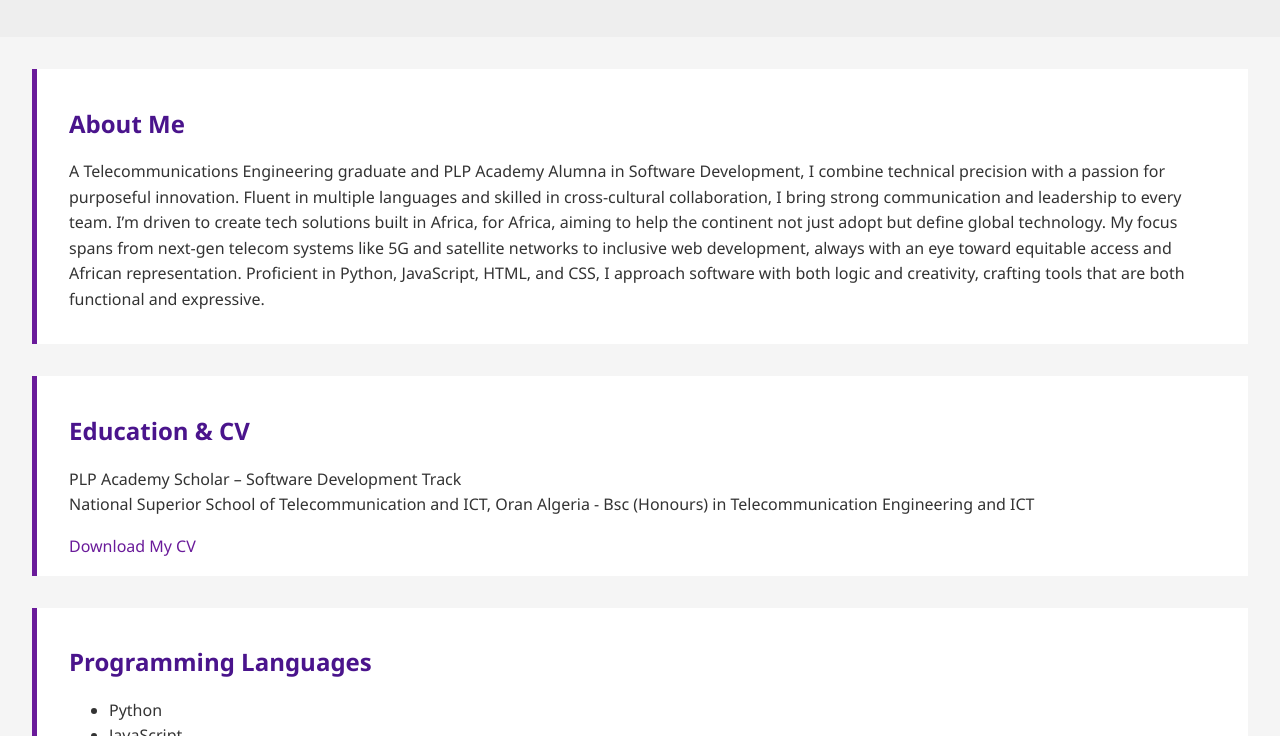
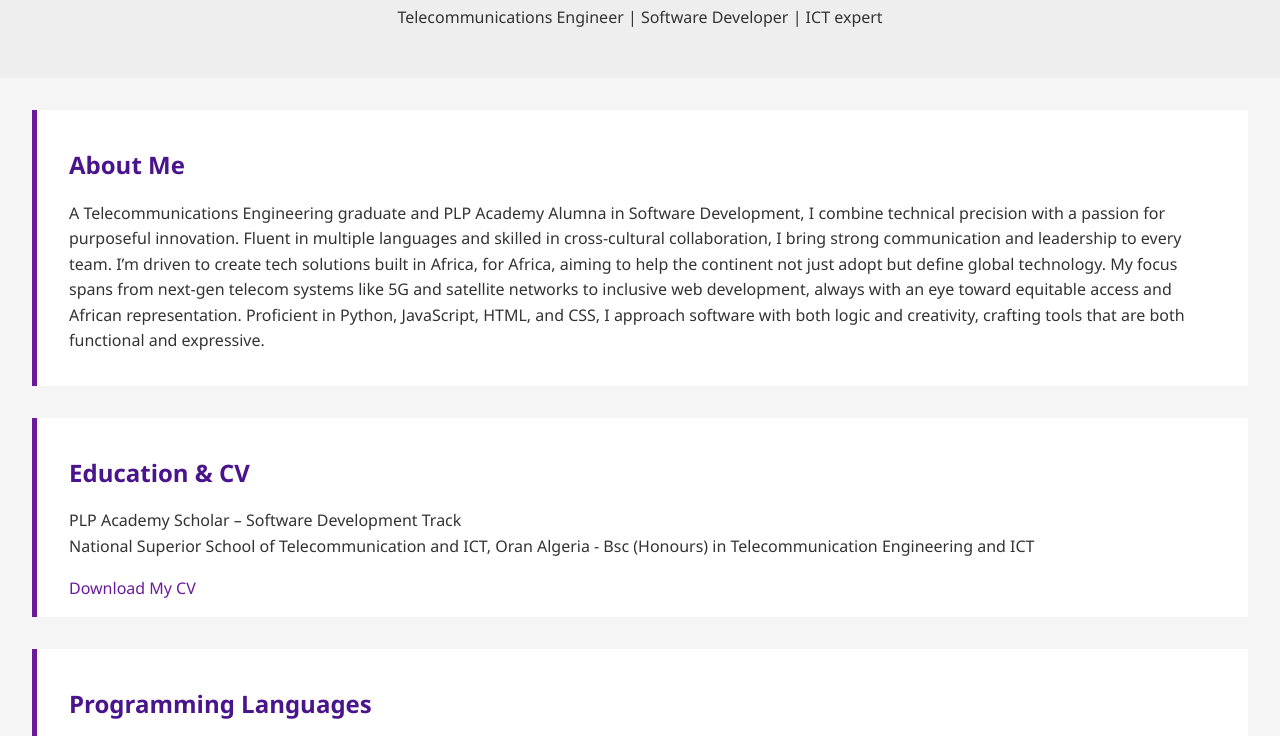
Before and after one commit to Julai02/Julai_Portfolio, a website: page index.html in a window 1280 px wide. Shown: the part 346-1082 px from the top of the page. Drawn offline with Linux system fonts and the light colour scheme.

Commit message:
2026 updates

```diff
--- a/index.html
+++ b/index.html
@@ -21,7 +21,7 @@
   <header class="fade-in">
     <img src="holliness-pic.jpg" alt="Holliness profile photo" class="profile-pic">
     <h1>Holliness Julai Mwawasi </h1>
-    <p></p>
+    <p>Telecommunications Engineer | Software Developer | ICT expert</p>
   </header>
 
   <section id="about" class="section fade-in">
@@ -67,6 +67,7 @@
     <h2>Interests</h2>
     <ul>
         <li>Non-terrestrial Networks (NTN)</li>
+        <li>Full-Stack Development</li>
         <li>Artificial Intelligence</li>
         <li>Radio Access Network</li>
         <li>Africa Based innovation</li>
```
